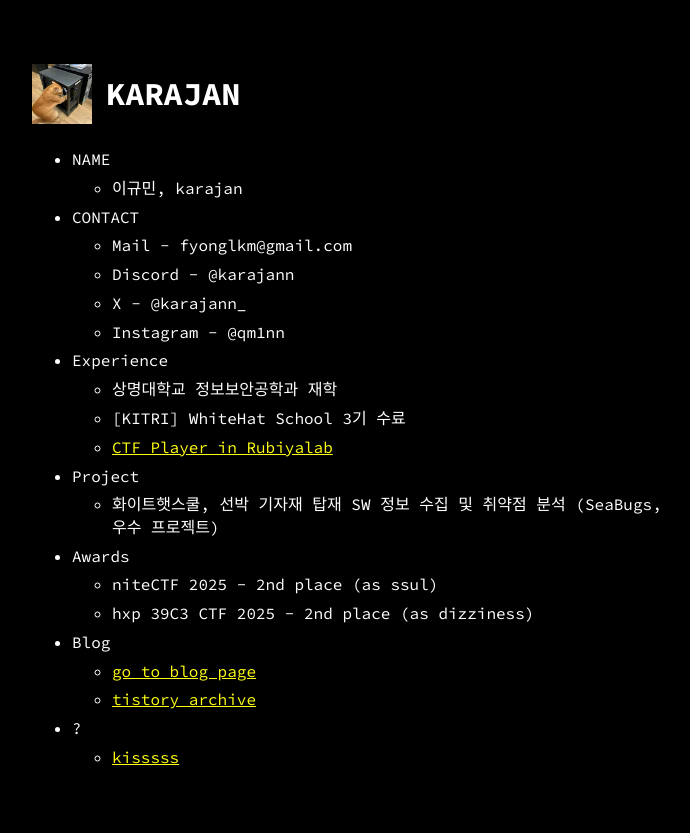
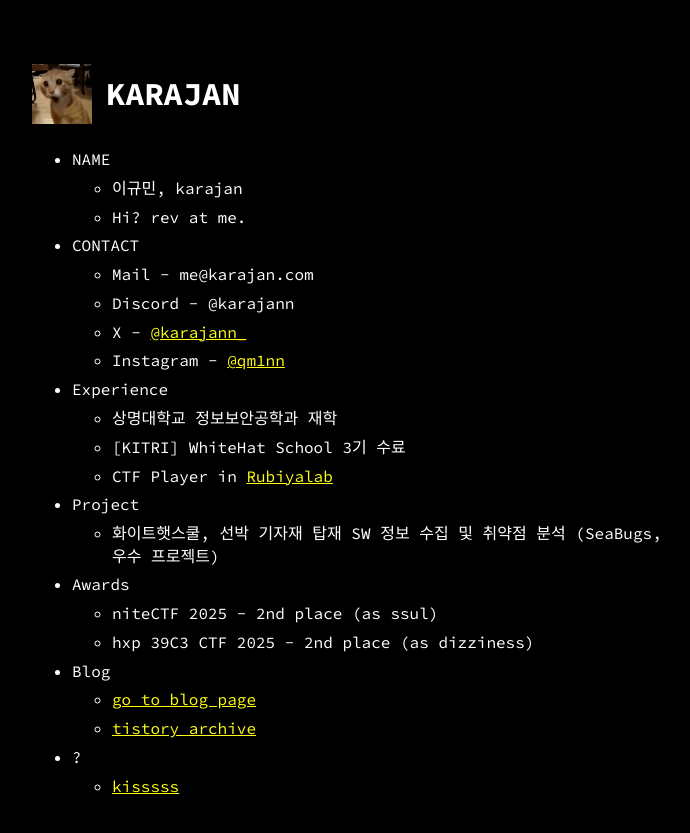
Before and after one commit to karajan0/karajan0.github.io, a Jekyll site: the page built from index.md, in a window 1280 px wide. Shown: the top 833 px of the page, without its empty margins (288-978 px from the left). Built offline with Jekyll 4.4.1, drawn with Linux system fonts in a browser that asks for light colours; some web fonts are replaced.

Commit message:
Update profile links

```diff
--- a/_data/menu.yml
+++ b/_data/menu.yml
@@ -2,19 +2,25 @@ entries:
   - title: NAME
     entries:
       - title: 이규민, karajan
+      - title: Hi? rev at me.
 
   - title: CONTACT
     entries:
-      - title: Mail - fyonglkm@gmail.com
+      - title: Mail - me@karajan.com
       - title: Discord - @karajann
-      - title: X - @karajann_
-      - title: Instagram - @qm1nn
+      - title: "X - "
+        link_title: "@karajann_"
+        url: https://x.com/karajann_
+      - title: "Instagram - "
+        link_title: "@qm1nn"
+        url: https://www.instagram.com/qm1nn/
 
   - title: Experience
     entries:
       - title: "상명대학교 정보보안공학과 재학"
       - title: "[KITRI] WhiteHat School 3기 수료"
-      - title: "CTF Player in Rubiyalab"
+      - title: "CTF Player in "
+        link_title: "Rubiyalab"
         url: https://rubiyalab.team/
 
   - title: Project
--- a/_includes/menu_item.html
+++ b/_includes/menu_item.html
@@ -1,6 +1,8 @@
 {% for item in include.collection %}
   <li>
-    {% if item.url %}
+    {% if item.url and item.link_title %}
+      {{ item.title }}<a href="{{ item.url }}">{{ item.link_title }}</a>
+    {% elsif item.url %}
       <a href="{{ item.url }}">{{ item.title }}</a>
     {% else %}
       {{ item.title }}
```
Also changed, not shown: logo.png.
